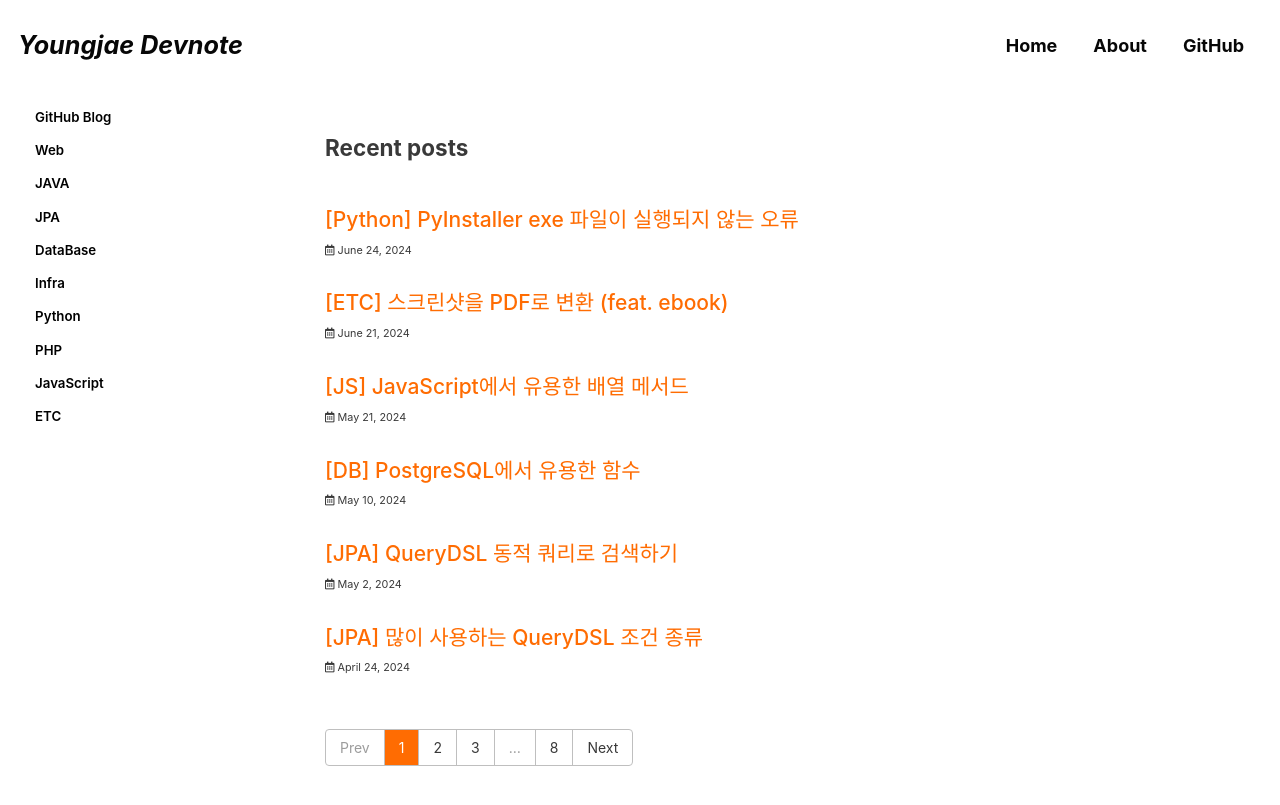
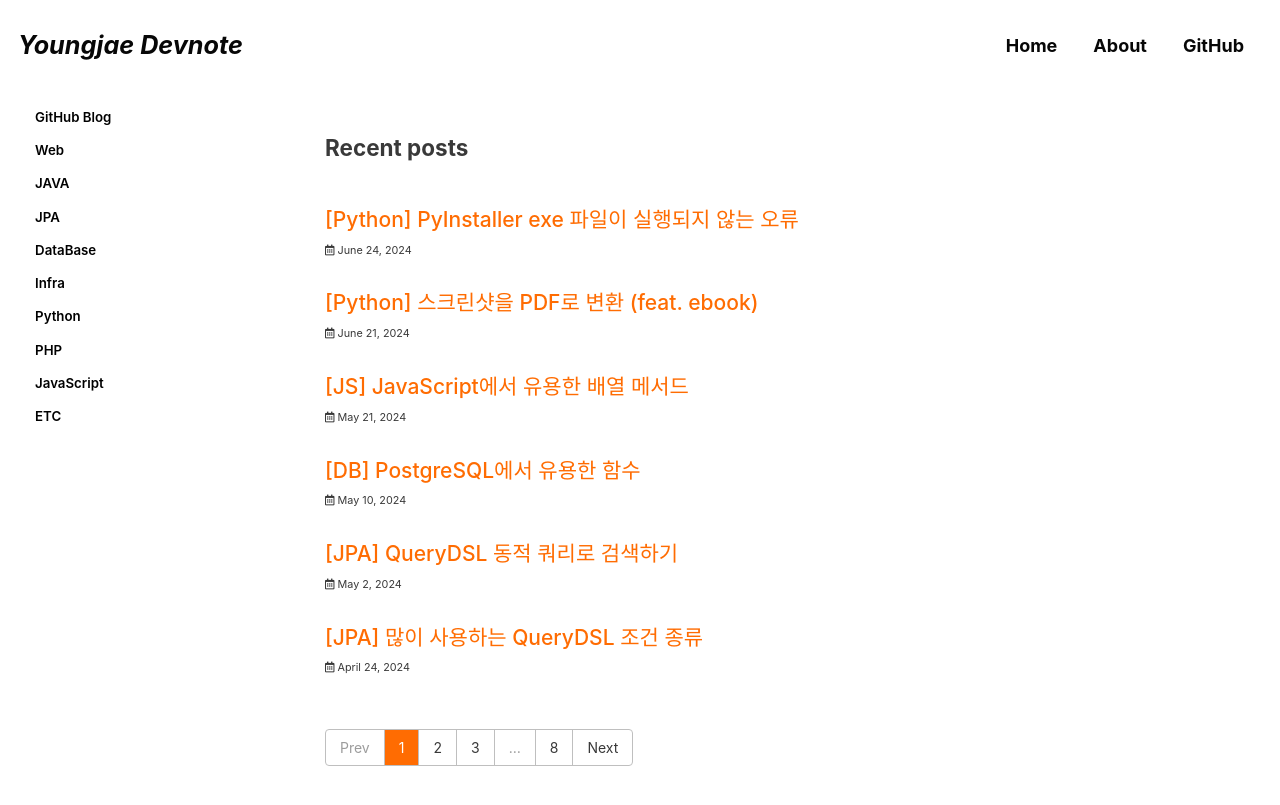
Before and after one commit to youngjae0401/develop_note, a Jekyll site: the page built from index.html, in a window 1280 px wide and 900 px high. Shown: the top 805 px of the window. Built offline with Jekyll 4.4.1, drawn with Linux system fonts in a browser that asks for light colours; cached includes are drawn as plain includes; some web fonts are replaced; the list of posts is cut into pages by our own code.

Commit message:
post - "[ETC] 스크린샷을 PDF로 변환 (feat. ebook)" 카테고리 이동

```diff
--- a/_posts/2024-06-21-screenshot-convert-to-pdf.md
+++ b/_posts/2024-06-21-screenshot-convert-to-pdf.md
@@ -1,10 +1,10 @@
 ---
-title: "[ETC] 스크린샷을 PDF로 변환 (feat. ebook)"
+title: "[Python] 스크린샷을 PDF로 변환 (feat. ebook)"
 description: "자동으로 스크린샷을 저장하고 PDF로 변환해보자."
 excerpt: ""
 
 categories:
-  - ETC
+  - Python
 
 tags:
   - [ebook]
@@ -13,7 +13,7 @@ tags:
   - [pdf]
   - [pyautogui]
 
-permalink: /etc/screenshot-convert-to-pdf/
+permalink: /python/screenshot-convert-to-pdf/
 
 toc: true
 toc_sticky: true
```
